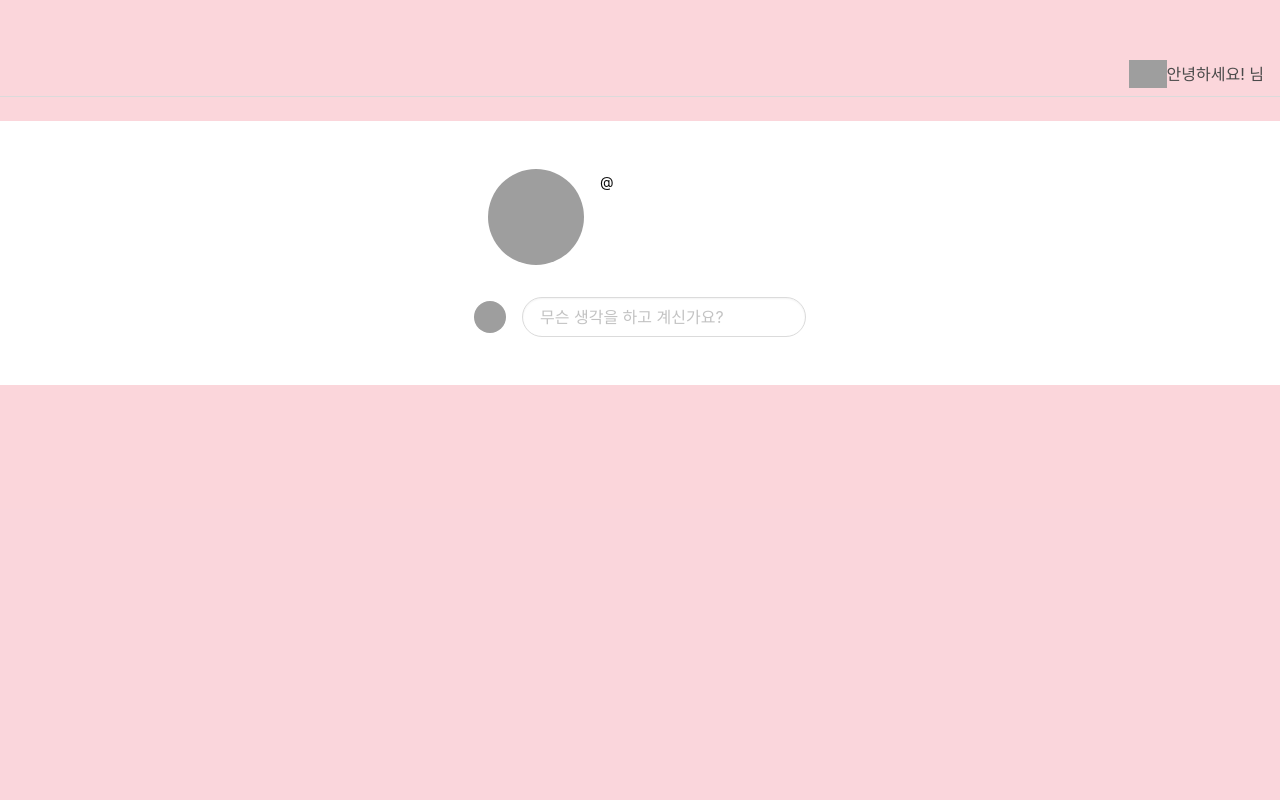
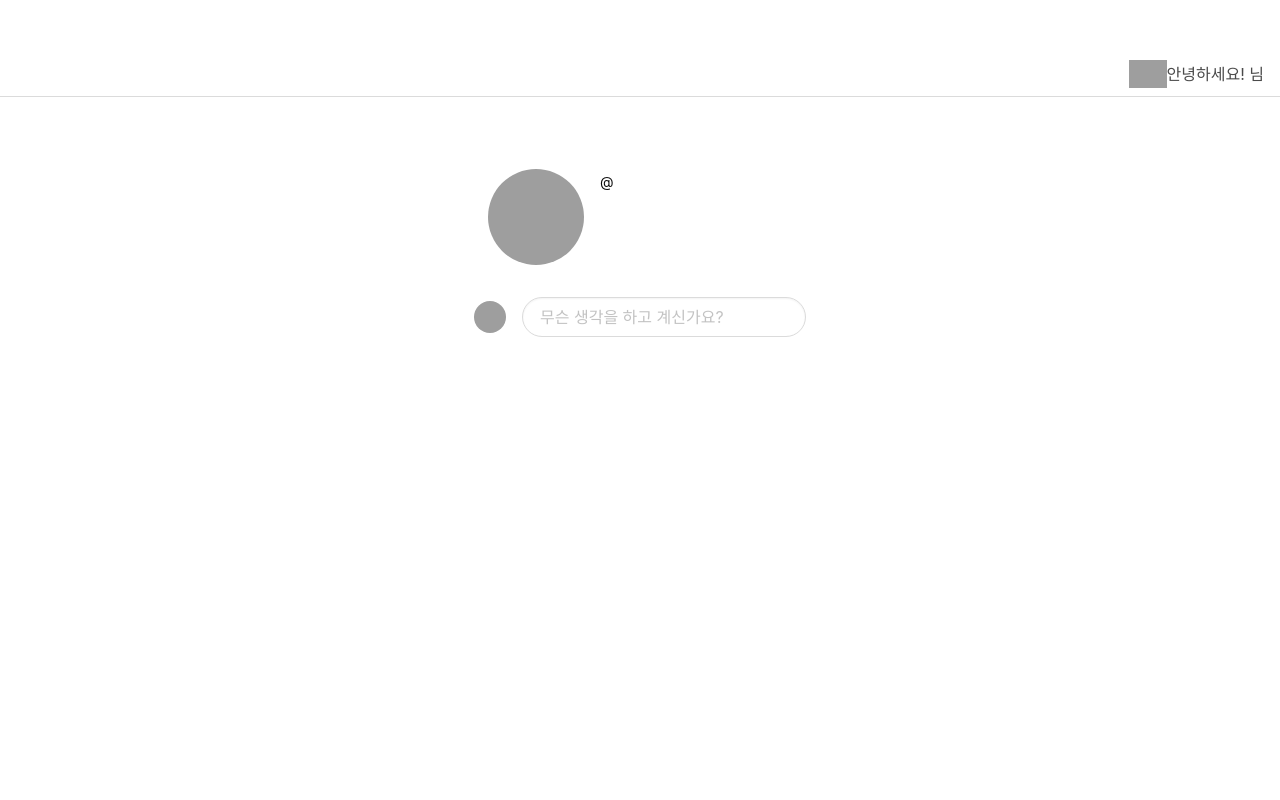
Before and after one commit to kyuhyun-sim/to-your-taste, a Flask app: template templates/user.html in a window 1280 px wide. Run offline with Flask 2, Linux system fonts and the light colour scheme; the template is opened without the code that fills it, so the values that code supplies are empty; some libraries are stand-ins or nearby versions; grey boxes are pictures that could not be loaded.

Commit message:
마이페이지 백그라운드 색변경

```diff
--- a/static/mystyle.css
+++ b/static/mystyle.css
@@ -1,5 +1,5 @@
 body {
-    background-color: RGBA(232, 52, 78, 0.2);
+    background-color: RGBA(0, 0, 0, 0);
     min-height: 100vh;
     padding-top: 3.25rem;
 }
@@ -11,7 +11,7 @@
 }
 
 .is-sparta {
-    color: #e8344e !important;
+    color: #ffffff !important;
 }
 
 .button.is-sparta {
```
